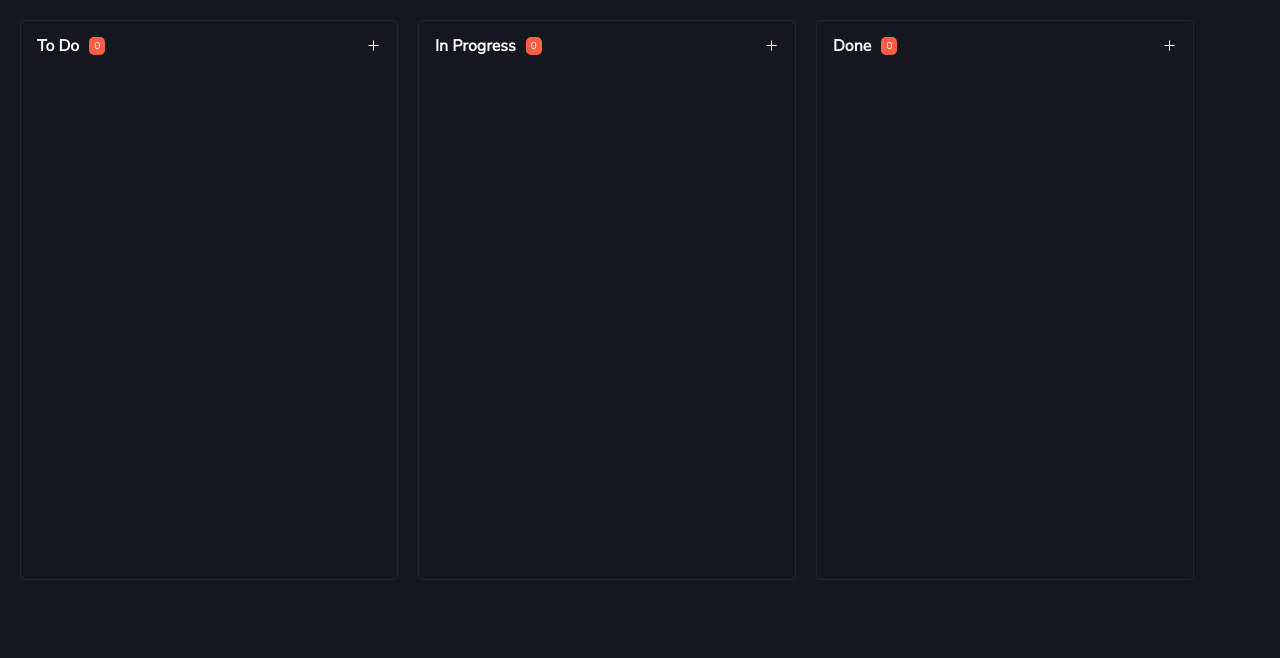
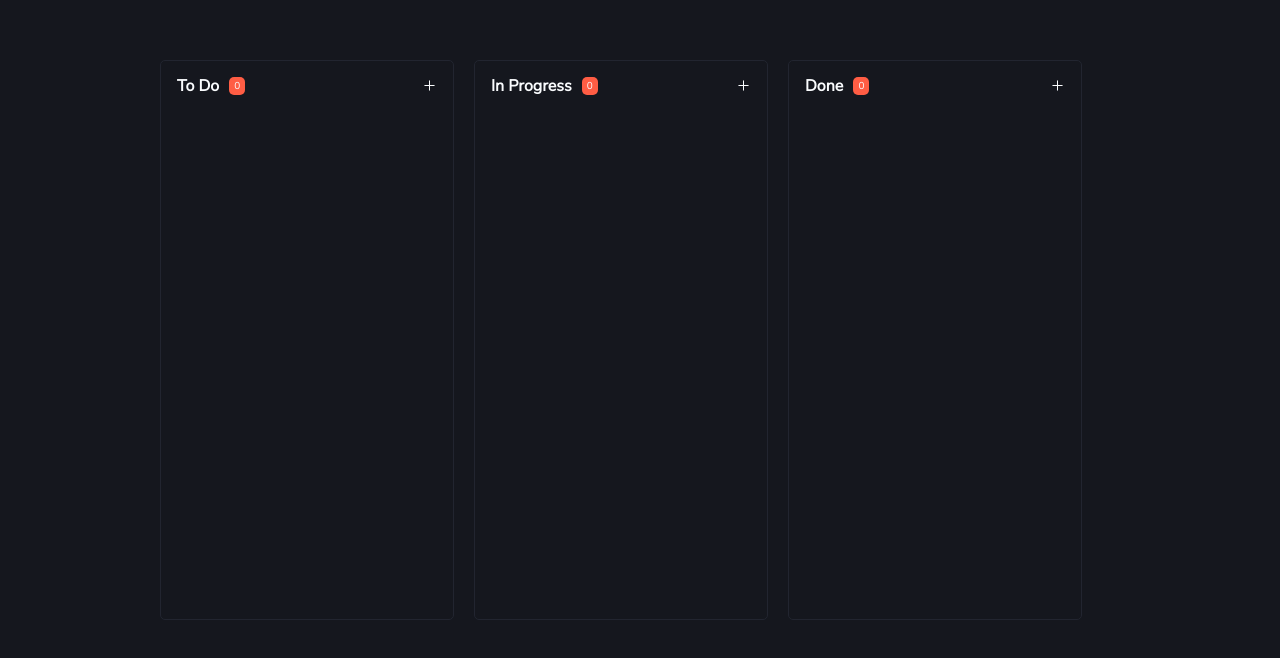
Before and after one commit to Tailine/drag-drop-board, a React (Vite) app: page / in a window 1280 px wide. Shown: the top 658 px of the page. Built offline with nearby package versions, Linux system fonts and the light colour scheme.

Commit message:
chore: limits board width

```diff
--- a/src/App.styles.ts
+++ b/src/App.styles.ts
@@ -1,6 +1,13 @@
 import { styled } from '@stitches/react'
+
+export const Main = styled('main', {
+  display: 'flex',
+  justifyContent: 'center',
+  paddingTop: '4rem'
+})
 
 export const Wrapper = styled('div', {
   display: 'flex',
-  padding: '2rem 1rem'
+  padding: '2rem 1rem',
+  width: '1000px'
 })
--- a/src/App.tsx
+++ b/src/App.tsx
@@ -95,7 +95,11 @@ function App() {
     )
   })
 
-  return <S.Wrapper>{columns}</S.Wrapper>
+  return (
+    <S.Main>
+      <S.Wrapper>{columns}</S.Wrapper>
+    </S.Main>
+  )
 }
 
 export default App
```
